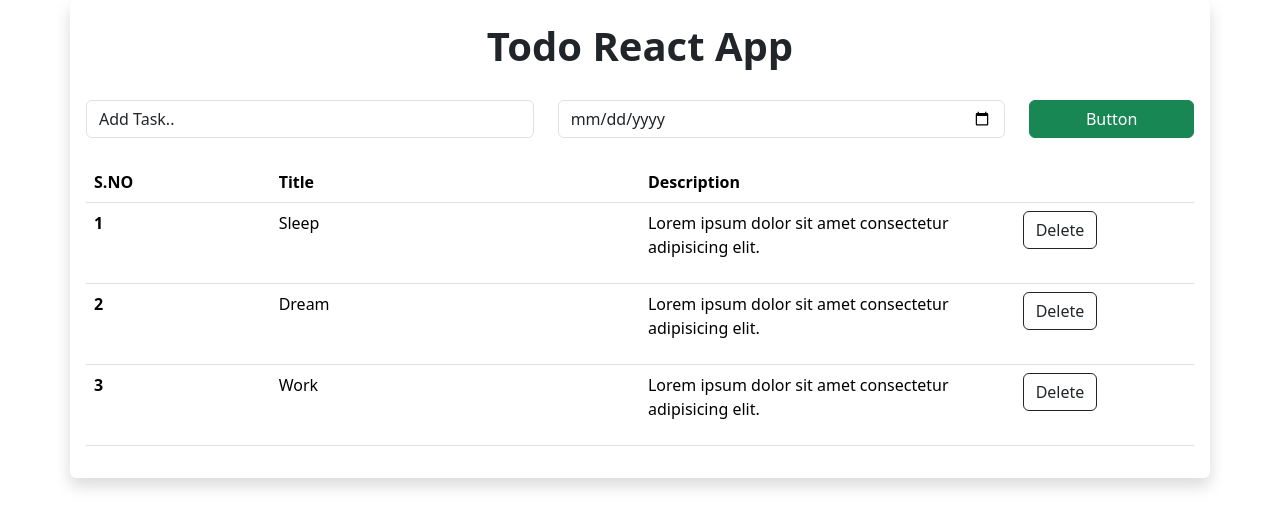
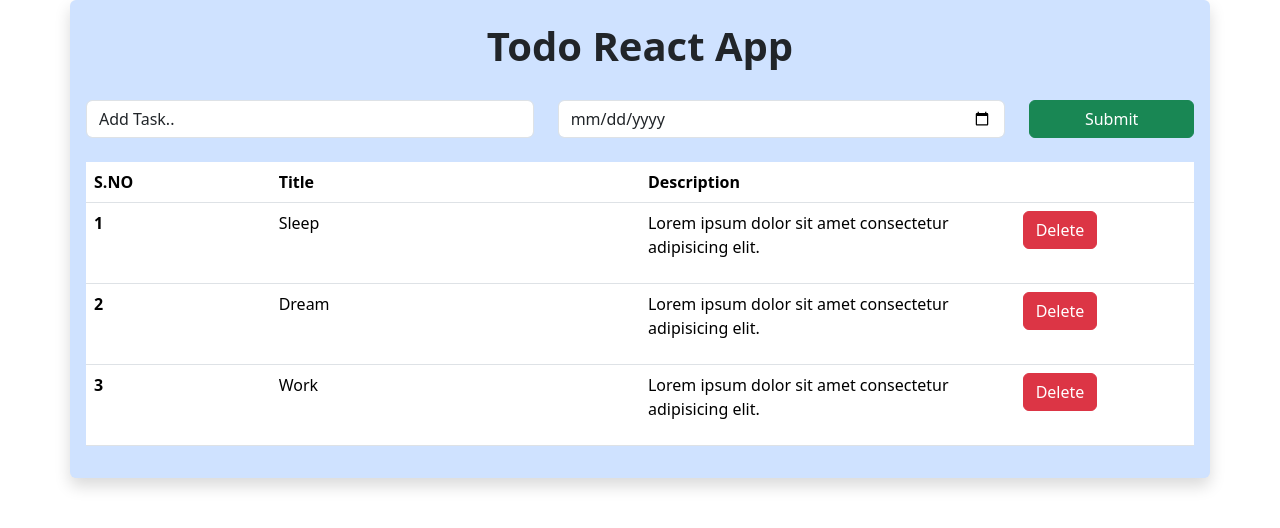
Before and after one commit to Yuvraj3905/Internal_Training, a React (Vite) app: page / in a window 1280 px wide. Shown: the top 528 px of the page. Built offline with nearby package versions, Linux system fonts and the light colour scheme.

Commit message:
UI changes

```diff
--- a/src/App.jsx
+++ b/src/App.jsx
@@ -6,7 +6,7 @@ import TodoList from "./Components/ToDoList";
 export default function App() {
   return (
     <>
-      <div className="shadow p-3 mb-5  rounded  bg-white container">
+      <div className="shadow p-3 mb-5  rounded bg-primary-subtle container">
         <center>
           <Title />
           <AddTodo />
--- a/src/Components/AddTodo.jsx
+++ b/src/Components/AddTodo.jsx
@@ -27,7 +27,7 @@ export default function AddTodo() {
           <div className="col-2">
             <div class="d-grid gap-2">
               <button class="btn btn-success" type="button">
-                Button
+                Submit
               </button>
             </div>
           </div>
--- a/src/Components/TodoList.jsx
+++ b/src/Components/TodoList.jsx
@@ -23,7 +23,7 @@ export default function TodoList() {
                   </p>
                 </div>
                 <div className="col-4">
-                  <button type="button" class="btn btn-outline-dark">
+                  <button type="button" class="btn btn-danger">
                     Delete
                   </button>
                 </div>
@@ -41,7 +41,7 @@ export default function TodoList() {
                   </p>
                 </div>
                 <div className="col-4">
-                  <button type="button" class="btn btn-outline-dark">
+                  <button type="button" class="btn btn-danger">
                     Delete
                   </button>
                 </div>
@@ -59,7 +59,7 @@ export default function TodoList() {
                   </p>
                 </div>
                 <div className="col-4">
-                  <button type="button" class="btn btn-outline-dark">
+                  <button type="button" class="btn btn-danger">
                     Delete
                   </button>
                 </div>
```
